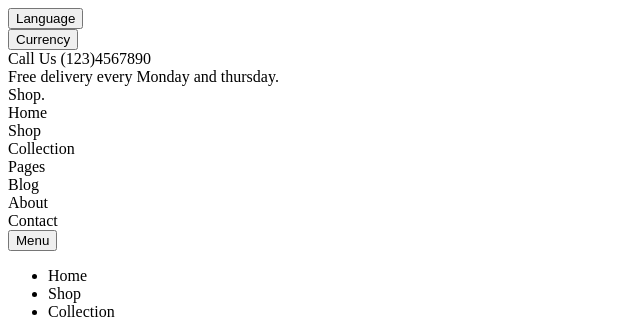
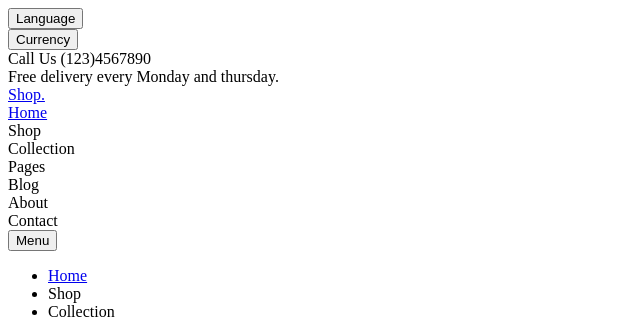
Before and after one commit to ajiesaw/project-e-nextjs, a Next.js app: page / in a window 1280 px wide. Both pictures are taken after a click on the button "Menu". Shown: the top 322 px of the page, without its empty margins (0-640 px from the left). Built offline with nearby package versions, Linux system fonts and the light colour scheme.

Commit message:
Mengubah to menjadi href pada file layout.js

```diff
--- a/components/layout.js
+++ b/components/layout.js
@@ -50,13 +50,13 @@ const Layout = () => {
       {/*Navbar*/}
       <div className="flex flex-row justify-between border-b-2 py-4">
         <div className="cursor-pointer text-3xl font-black px-2">
-          <Link to="/">
+          <Link href="/">
             Shop.
           </Link>
         </div>
         <div className="hidden md:flex md:space-x-4 lg:flex-row lg:justify-center lg:space-x-8">
           <div className="cursor-pointer text-gray-900 hover:text-gray-500">
-            <Link to="/">
+            <Link href="/">
               Home
             </Link>
           </div>
@@ -76,7 +76,7 @@ const Layout = () => {
               <div className="absolute bg-white -right-6 top-5 shadow-xl rounded-lg">
                 <ul className='py-3 px-3 flex flex-col'>
                   <li onClick={()=>setMenu(false)} className='cursor-pointer p-1 rounded-md text-gray-900 hover:text-gray-500 text-center'>
-                    <Link to="/">
+                    <Link href="/">
                       Home
                     </Link>
                   </li>
```
